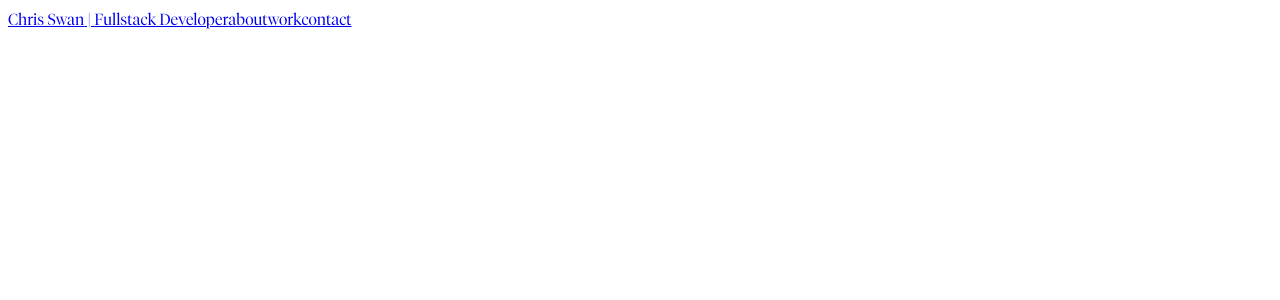
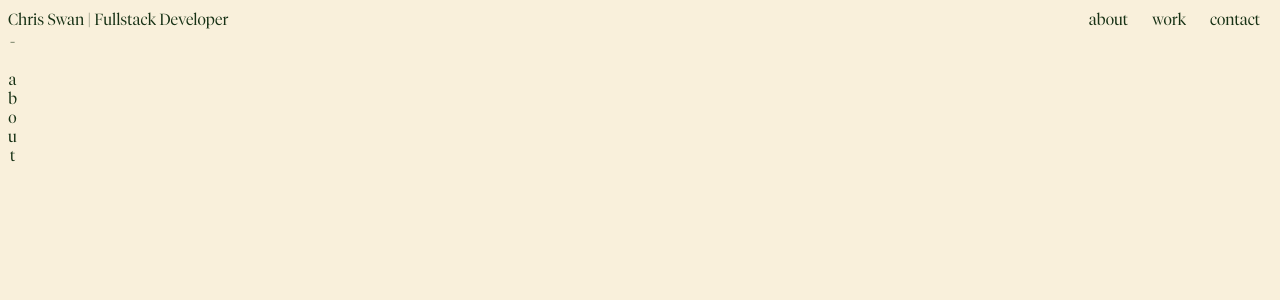
Before and after one commit to Chrisp-Swanch/personal-website, a React (Vite) app: page / in a window 1280 px wide. Shown: the top 300 px of the page. Built offline with nearby package versions, Linux system fonts and the light colour scheme.

Commit message:
vertical text responds to nav selection

```diff
--- a/src/components/App.tsx
+++ b/src/components/App.tsx
@@ -1,9 +1,14 @@
 import Nav from './Nav'
+import NavSelected from './NavSelected'
+import { useState } from 'react'
 
 function App() {
+  const [navSelection, setNavSelection] = useState('about')
+
   return (
     <>
-      <Nav />
+      <Nav setNavSelection={setNavSelection} />
+      <NavSelected selection={navSelection} setNavSelection={setNavSelection}/>
     </>
   )
 }
--- a/src/components/Nav.tsx
+++ b/src/components/Nav.tsx
@@ -1,5 +1,7 @@
+import { useState } from 'react'
+
+import NavTitle from './NavTitle'
 import NavOption from './NavOption'
-import NavTitle from './NavTitle'
 
 const navTitle = {
   option: 'title',
@@ -18,13 +20,25 @@ const navOptions = [
   },
 ]
 
-function Nav() {
+interface Props {
+  setNavSelection: React.Dispatch<React.SetStateAction<string>>
+}
+
+function Nav(props: Props) {
+  const { setNavSelection } = props
+
   return (
-    <nav>
+    <nav className="nav-container">
       <NavTitle key={navTitle.option} title={navTitle} />
       {navOptions.map((elem) => {
         const { option } = elem
-        return <NavOption key={option} option={option} />
+        return (
+          <NavOption
+            key={option}
+            option={option}
+            setNavSelection={setNavSelection}
+          />
+        )
       })}
     </nav>
   )
--- a/src/components/NavOption.tsx
+++ b/src/components/NavOption.tsx
@@ -2,13 +2,19 @@ import { Link } from 'react-router-dom'
 
 interface Props {
   option: string
+  setNavSelection: React.Dispatch<React.SetStateAction<string>>
 }
 
 function NavOption(props: Props) {
-  const { option } = props
+  const { option, setNavSelection } = props
+
+  const handleClick = () => {
+    setNavSelection(option)
+  }
+
   return (
-    <span className="nav__option">
-      <Link to="#">{option}</Link>
+    <span className="nav-container__option">
+      <Link to="#" onClick={handleClick} >{option}</Link>
     </span>
   )
 }
--- /dev/null
+++ b/src/components/NavSelected.tsx
@@ -0,0 +1,14 @@
+interface Props {
+  selection: string
+}
+
+function NavSelected(props: Props) {
+  const { selection } = props
+  return (
+    <span id="vertical-text">
+      {` - ${selection}`}
+    </span>
+  )
+}
+
+export default NavSelected
--- a/src/styles/index.scss
+++ b/src/styles/index.scss
@@ -3,12 +3,9 @@
 
 :root {
   font-family: Tiempos Fine light, Inter, system-ui, Avenir, Helvetica, Arial, sans-serif;
-  // font-family: $text-display;
   line-height: 1.5;
 
-  // color-scheme: light dark;
-  // color: rgba(255, 255, 255, 0.87);
-  // background-color: #242424;
+  background-color: $background-main;
 
   font-synthesis: none;
   text-rendering: optimizeLegibility;
@@ -16,3 +13,31 @@
   -moz-osx-font-smoothing: grayscale;
   -webkit-text-size-adjust: 100%;
 }
+
+a {
+  @include green-text;
+}
+
+.nav-container {
+  display: flex;
+  justify-content: flex-end;
+
+  &__option {
+    padding: 0px 12px 0px 12px;
+  }
+
+
+  #title {
+    padding: 0;
+    margin-right: auto;
+  }
+}
+
+#vertical-text {
+  @include green-text;
+  writing-mode: vertical-rl;
+  text-orientation: upright;
+  white-space: nowrap;
+  position: relative;
+  left: -8px;
+}
--- a/src/styles/variables.scss
+++ b/src/styles/variables.scss
@@ -1 +1,11 @@
 @import './fonts/tiempos-fine.scss';
+
+$accent-green: rgba(3, 33, 3, 0.92);
+$text-main: rgba(0, 0, 0, 0.92);
+
+$background-main: rgba(249, 239, 216, 0.90);
+
+@mixin green-text {
+  text-decoration: none;
+  color: $accent-green;
+}
```
